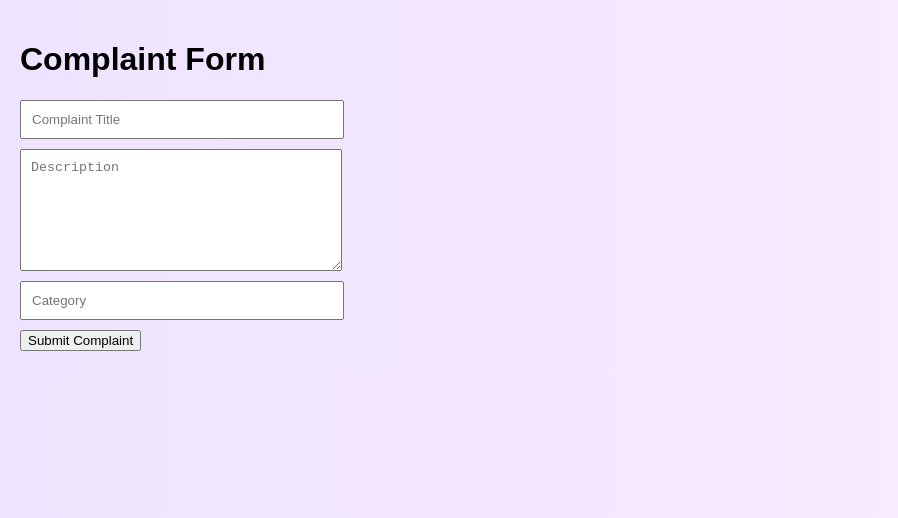
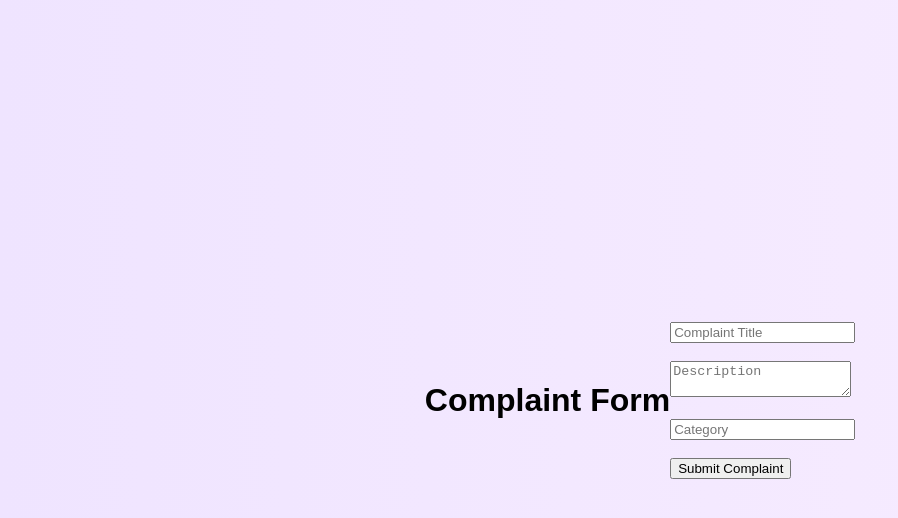
Before and after one commit to mahimabhat10/AI-Complaint-System, a React app in the folder frontend/: page / in a window 1280 px wide. Shown: the top 518 px of the page, without its empty margins (0-898 px from the left). Built offline with nearby package versions, Linux system fonts and the light colour scheme; sample sign-in values are in the browser's storage; the HTML template or start-up script is replaced by a standard one.

Commit message:
Fixed UI and AI recommendation

```diff
--- a/frontend/src/pages/ComplaintForm.jsx
+++ b/frontend/src/pages/ComplaintForm.jsx
@@ -1,57 +1,38 @@
 import React, { useState } from "react";
 
-function ComplaintForm() {
+const ComplaintForm = () => {
   const [title, setTitle] = useState("");
   const [description, setDescription] = useState("");
   const [category, setCategory] = useState("");
   const [recommendation, setRecommendation] = useState("");
 
-  // AI Recommendation Function
-  const generateRecommendation = (text) => {
-    const lowerText = text.toLowerCase();
+  const generateRecommendation = () => {
+    const text = `${title} ${description} ${category}`.toLowerCase();
 
-    if (
-      lowerText.includes("power") ||
-      lowerText.includes("electricity")
-    ) {
+    if (text.includes("lift")) {
+      return "Send technician for lift maintenance.";
+    }
+
+    if (text.includes("power") || text.includes("electricity")) {
       return "Check transformer and restore power supply.";
     }
 
-    else if (lowerText.includes("water")) {
-      return "Inspect pipeline and resolve water supply issue.";
+    if (text.includes("water")) {
+      return "Inspect water pipeline immediately.";
     }
 
-    else if (lowerText.includes("lift")) {
-      return "Send technician for lift maintenance.";
-    }
-
-    else if (lowerText.includes("garbage")) {
-      return "Assign cleaning staff to clean the area.";
-    }
-
-    else if (lowerText.includes("road")) {
-      return "Road repair team inspection required.";
-    }
-
-    else {
-      return "Issue forwarded to concerned department.";
-    }
+    return "Issue forwarded to concerned department.";
   };
 
   const handleSubmit = (e) => {
     e.preventDefault();
 
-    const aiSuggestion = generateRecommendation(
-      title + " " + description + " " + category
-    );
-
+    const aiSuggestion = generateRecommendation();
     setRecommendation(aiSuggestion);
-
-    alert("Complaint Submitted Successfully!");
   };
 
   return (
-    <div style={{ padding: "20px" }}>
+    <div className="container">
       <h1>Complaint Form</h1>
 
       <form onSubmit={handleSubmit}>
@@ -60,42 +41,26 @@ function ComplaintForm() {
           placeholder="Complaint Title"
           value={title}
           onChange={(e) => setTitle(e.target.value)}
-          required
-          style={{
-            display: "block",
-            marginBottom: "10px",
-            padding: "10px",
-            width: "300px",
-          }}
         />
+
+        <br /><br />
 
         <textarea
           placeholder="Description"
           value={description}
           onChange={(e) => setDescription(e.target.value)}
-          required
-          style={{
-            display: "block",
-            marginBottom: "10px",
-            padding: "10px",
-            width: "300px",
-            height: "100px",
-          }}
         />
+
+        <br /><br />
 
         <input
           type="text"
           placeholder="Category"
           value={category}
           onChange={(e) => setCategory(e.target.value)}
-          required
-          style={{
-            display: "block",
-            marginBottom: "10px",
-            padding: "10px",
-            width: "300px",
-          }}
         />
+
+        <br /><br />
 
         <button type="submit">
           Submit Complaint
@@ -103,21 +68,13 @@ function ComplaintForm() {
       </form>
 
       {recommendation && (
-        <div
-          style={{
-            marginTop: "20px",
-            padding: "15px",
-            border: "1px solid gray",
-            borderRadius: "10px",
-          }}
-        >
-          <h3>AI Recommendation</h3>
-
+        <div style={{ marginTop: "20px" }}>
+          <h3>AI Recommendation:</h3>
           <p>{recommendation}</p>
         </div>
       )}
     </div>
   );
-}
+};
 
 export default ComplaintForm;
```
